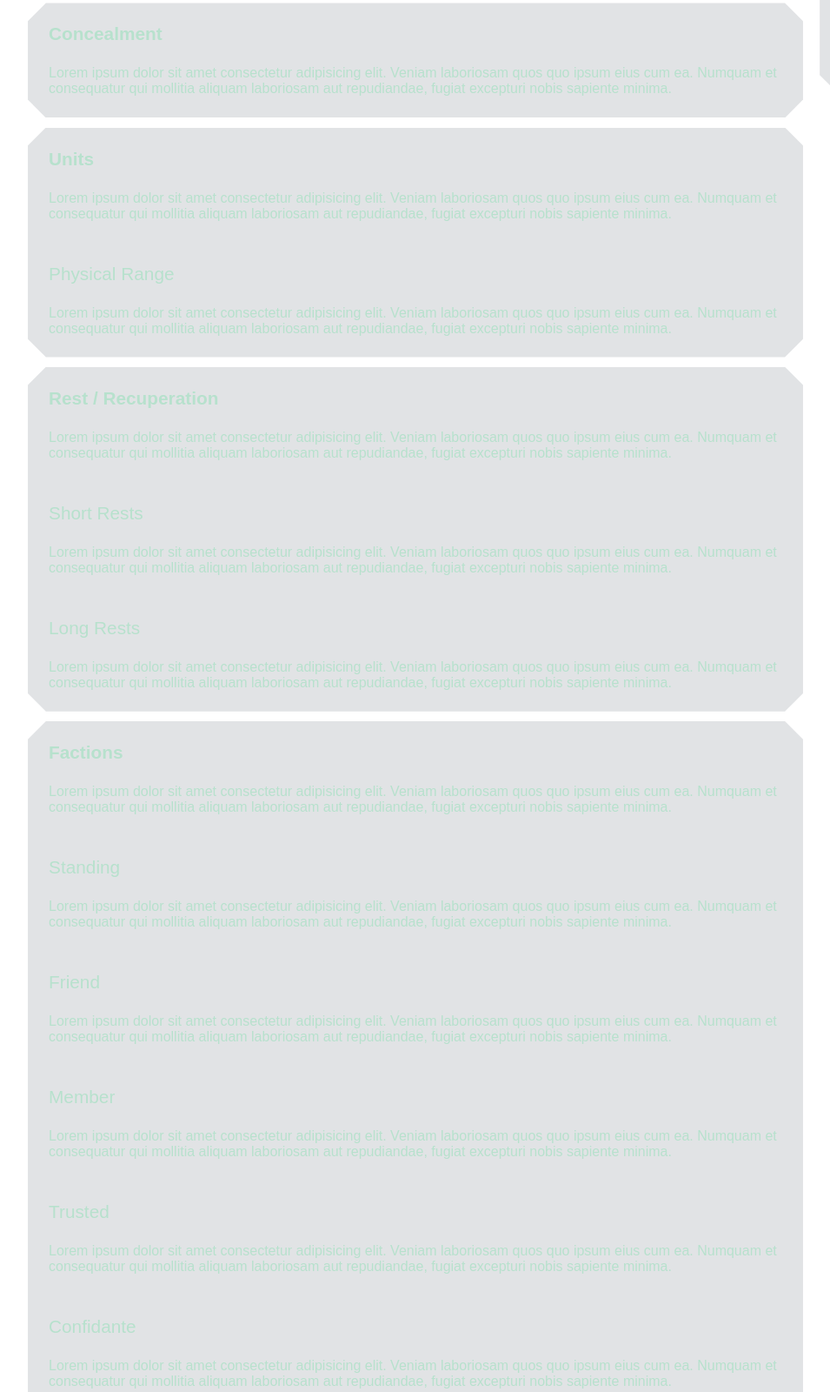
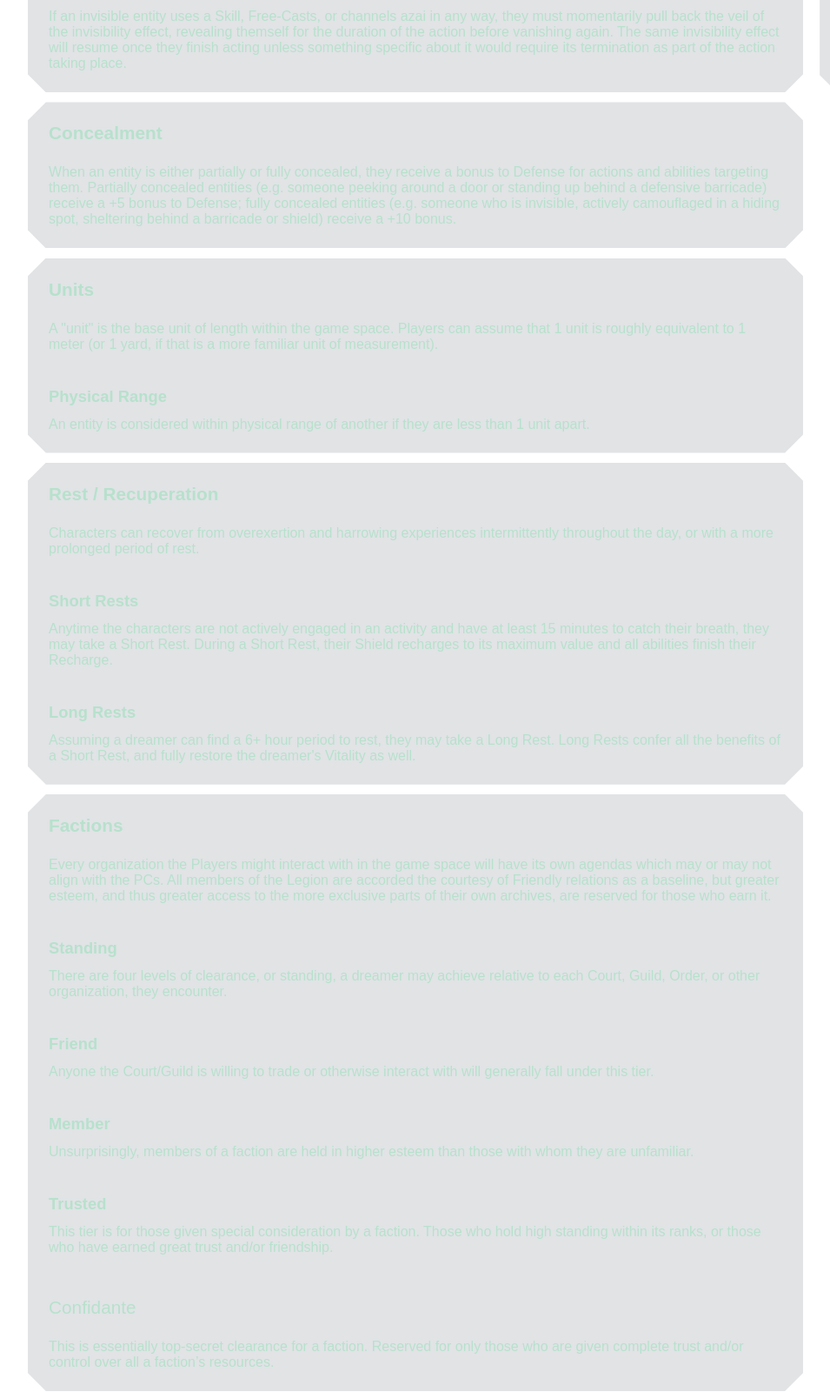
Before and after one commit to gesari/td-site-first-gen, a plain HTML site: page td-game/exploration.html in a window 1280 px wide. Shown: the part 497-2097 px from the top of the page at 87% size, without its empty margins (162-1117 px from the left). Drawn offline with Linux system fonts and the light colour scheme.

Commit message:
Imported relevant text from Codex to Exploration page

```diff
--- a/td-game/exploration.html
+++ b/td-game/exploration.html
@@ -153,66 +153,67 @@
 
         <div class="localContent">
             <h2 class="localHead">Exploration</h2>
-            <p class="localHeadBody">Beep borp boop bop.</p>
+            <p class="localHeadBody">There are many miscellaneous details of traveling throughout the game space that don't necessarily fall into other categories, or are small enough as to not warrant one of their own. That data will be stored here.</p>
 
             <!-- Impact Damage -->
             <div class="gridbox">
                 <h4 class="sectionHead" id="impact_damage">Impact Damage</h4>
-                <p class="sectionBody">Lorem ipsum dolor sit amet consectetur adipisicing elit. Veniam laboriosam quos quo ipsum eius cum ea. Numquam et consequatur qui mollitia aliquam laboriosam aut repudiandae, fugiat excepturi nobis sapiente minima.</p>
+                <p class="sectionBody">When an entity's movement is abruptly halted (e.g. hitting the ground after a long fall, being thrown into an obstacle by a spell effect), they suffer 1 damage per unit of distance traveled prior to impact.</p>
             </div>
 
             <!-- Invisibility -->
             <div class="gridbox">
                 <h4 class="sectionHead" id="invisibility">Invisibility</h4>
-                <p class="sectionBody">Lorem ipsum dolor sit amet consectetur adipisicing elit. Veniam laboriosam quos quo ipsum eius cum ea. Numquam et consequatur qui mollitia aliquam laboriosam aut repudiandae, fugiat excepturi nobis sapiente minima.</p>
+                <p class="sectionBody">When rendered invisible, a dreamer has a +5 Polarity bonus to both dice pools for every check in which their invisibility would be an advantage. All attempts to perceive the entity directly receive a -5 Polarity penalty.</p>
+                <p class="sectionBody">If an invisible entity uses a Skill, Free-Casts, or channels azai in any way, they must momentarily pull back the veil of the invisibility effect, revealing themself for the duration of the action before vanishing again. The same invisibility effect will resume once they finish acting unless something specific about it would require its termination as part of the action taking place.</p>
             </div>
 
             <!-- Concealment -->
             <div class="gridbox">
                 <h4 class="sectionHead" id="concealment">Concealment</h4>
-                <p class="sectionBody">Lorem ipsum dolor sit amet consectetur adipisicing elit. Veniam laboriosam quos quo ipsum eius cum ea. Numquam et consequatur qui mollitia aliquam laboriosam aut repudiandae, fugiat excepturi nobis sapiente minima.</p>
+                <p class="sectionBody">When an entity is either partially or fully concealed, they receive a bonus to Defense for actions and abilities targeting them. Partially concealed entities (e.g. someone peeking around a door or standing up behind a defensive barricade) receive a +5 bonus to Defense; fully concealed entities (e.g. someone who is invisible, actively camouflaged in a hiding spot, sheltering behind a barricade or shield) receive a +10 bonus.</p>
             </div>
 
             <!-- Units -->
             <div class="gridbox">
                 <h4 class="sectionHead" id="units">Units</h4>
-                <p class="sectionBody">Lorem ipsum dolor sit amet consectetur adipisicing elit. Veniam laboriosam quos quo ipsum eius cum ea. Numquam et consequatur qui mollitia aliquam laboriosam aut repudiandae, fugiat excepturi nobis sapiente minima.</p>
+                <p class="sectionBody">A "unit" is the base unit of length within the game space. Players can assume that 1 unit is roughly equivalent to 1 meter (or 1 yard, if that is a more familiar unit of measurement).</p>
 
-                <p class="sectionHead" id="physical_range">Physical Range</p>
-                <p class="sectionBody">Lorem ipsum dolor sit amet consectetur adipisicing elit. Veniam laboriosam quos quo ipsum eius cum ea. Numquam et consequatur qui mollitia aliquam laboriosam aut repudiandae, fugiat excepturi nobis sapiente minima.</p>
+                <p class="sectionHeadSm" id="physical_range">Physical Range</p>
+                <p class="sectionBody">An entity is considered within physical range of another if they are less than 1 unit apart.</p>
             </div>
 
             <!-- Rest / Recuperation -->
             <div class="gridbox">
                 <h4 class="sectionHead" id="rest_recuperation">Rest / Recuperation</h4>
-                <p class="sectionBody">Lorem ipsum dolor sit amet consectetur adipisicing elit. Veniam laboriosam quos quo ipsum eius cum ea. Numquam et consequatur qui mollitia aliquam laboriosam aut repudiandae, fugiat excepturi nobis sapiente minima.</p>
+                <p class="sectionBody">Characters can recover from overexertion and harrowing experiences intermittently throughout the day, or with a more prolonged period of rest.</p>
 
-                <p class="sectionHead" id="short_rests">Short Rests</p>
-                <p class="sectionBody">Lorem ipsum dolor sit amet consectetur adipisicing elit. Veniam laboriosam quos quo ipsum eius cum ea. Numquam et consequatur qui mollitia aliquam laboriosam aut repudiandae, fugiat excepturi nobis sapiente minima.</p>
+                <p class="sectionHeadSm" id="short_rests">Short Rests</p>
+                <p class="sectionBody">Anytime the characters are not actively engaged in an activity and have at least 15 minutes to catch their breath, they may take a Short Rest. During a Short Rest, their Shield recharges to its maximum value and all abilities finish their Recharge.</p>
 
-                <p class="sectionHead" id="long_rests">Long Rests</p>
-                <p class="sectionBody">Lorem ipsum dolor sit amet consectetur adipisicing elit. Veniam laboriosam quos quo ipsum eius cum ea. Numquam et consequatur qui mollitia aliquam laboriosam aut repudiandae, fugiat excepturi nobis sapiente minima.</p>
+                <p class="sectionHeadSm" id="long_rests">Long Rests</p>
+                <p class="sectionBody">Assuming a dreamer can find a 6+ hour period to rest, they may take a Long Rest. Long Rests confer all the benefits of a Short Rest, and fully restore the dreamer's Vitality as well.</p>
             </div>
 
             <!-- Factions -->
             <div class="gridbox">
                 <h4 class="sectionHead" id="factions">Factions</h4>
-                <p class="sectionBody">Lorem ipsum dolor sit amet consectetur adipisicing elit. Veniam laboriosam quos quo ipsum eius cum ea. Numquam et consequatur qui mollitia aliquam laboriosam aut repudiandae, fugiat excepturi nobis sapiente minima.</p>
+                <p class="sectionBody">Every organization the Players might interact with in the game space will have its own agendas which may or may not align with the PCs. All members of the Legion are accorded the courtesy of Friendly relations as a baseline, but greater esteem, and thus greater access to the more exclusive parts of their own archives, are reserved for those who earn it.</p>
 
-                <p class="sectionHead" id="standing">Standing</p>
-                <p class="sectionBody">Lorem ipsum dolor sit amet consectetur adipisicing elit. Veniam laboriosam quos quo ipsum eius cum ea. Numquam et consequatur qui mollitia aliquam laboriosam aut repudiandae, fugiat excepturi nobis sapiente minima.</p>
+                <p class="sectionHeadSm" id="standing">Standing</p>
+                <p class="sectionBody">There are four levels of clearance, or standing, a dreamer may achieve relative to each Court, Guild, Order, or other organization, they encounter.</p>
 
-                <p class="sectionHead" id="member">Friend</p>
-                <p class="sectionBody">Lorem ipsum dolor sit amet consectetur adipisicing elit. Veniam laboriosam quos quo ipsum eius cum ea. Numquam et consequatur qui mollitia aliquam laboriosam aut repudiandae, fugiat excepturi nobis sapiente minima.</p>
+                <p class="sectionHeadSm" id="member">Friend</p>
+                <p class="sectionBody">Anyone the Court/Guild is willing to trade or otherwise interact with will generally fall under this tier.</p>
 
-                <p class="sectionHead" id="member">Member</p>
-                <p class="sectionBody">Lorem ipsum dolor sit amet consectetur adipisicing elit. Veniam laboriosam quos quo ipsum eius cum ea. Numquam et consequatur qui mollitia aliquam laboriosam aut repudiandae, fugiat excepturi nobis sapiente minima.</p>
+                <p class="sectionHeadSm" id="member">Member</p>
+                <p class="sectionBody">Unsurprisingly, members of a faction are held in higher esteem than those with whom they are unfamiliar.</p>
 
-                <p class="sectionHead" id="trusted">Trusted</p>
-                <p class="sectionBody">Lorem ipsum dolor sit amet consectetur adipisicing elit. Veniam laboriosam quos quo ipsum eius cum ea. Numquam et consequatur qui mollitia aliquam laboriosam aut repudiandae, fugiat excepturi nobis sapiente minima.</p>
+                <p class="sectionHeadSm" id="trusted">Trusted</p>
+                <p class="sectionBody">This tier is for those given special consideration by a faction. Those who hold high standing within its ranks, or those who have earned great trust and/or friendship.</p>
 
                 <p class="sectionHead" id="confidante">Confidante</p>
-                <p class="sectionBody">Lorem ipsum dolor sit amet consectetur adipisicing elit. Veniam laboriosam quos quo ipsum eius cum ea. Numquam et consequatur qui mollitia aliquam laboriosam aut repudiandae, fugiat excepturi nobis sapiente minima.</p>
+                <p class="sectionBody">This is essentially top-secret clearance for a faction. Reserved for only those who are given complete trust and/or control over all a faction’s resources.</p>
             </div>
         </div>
     </div>
```
